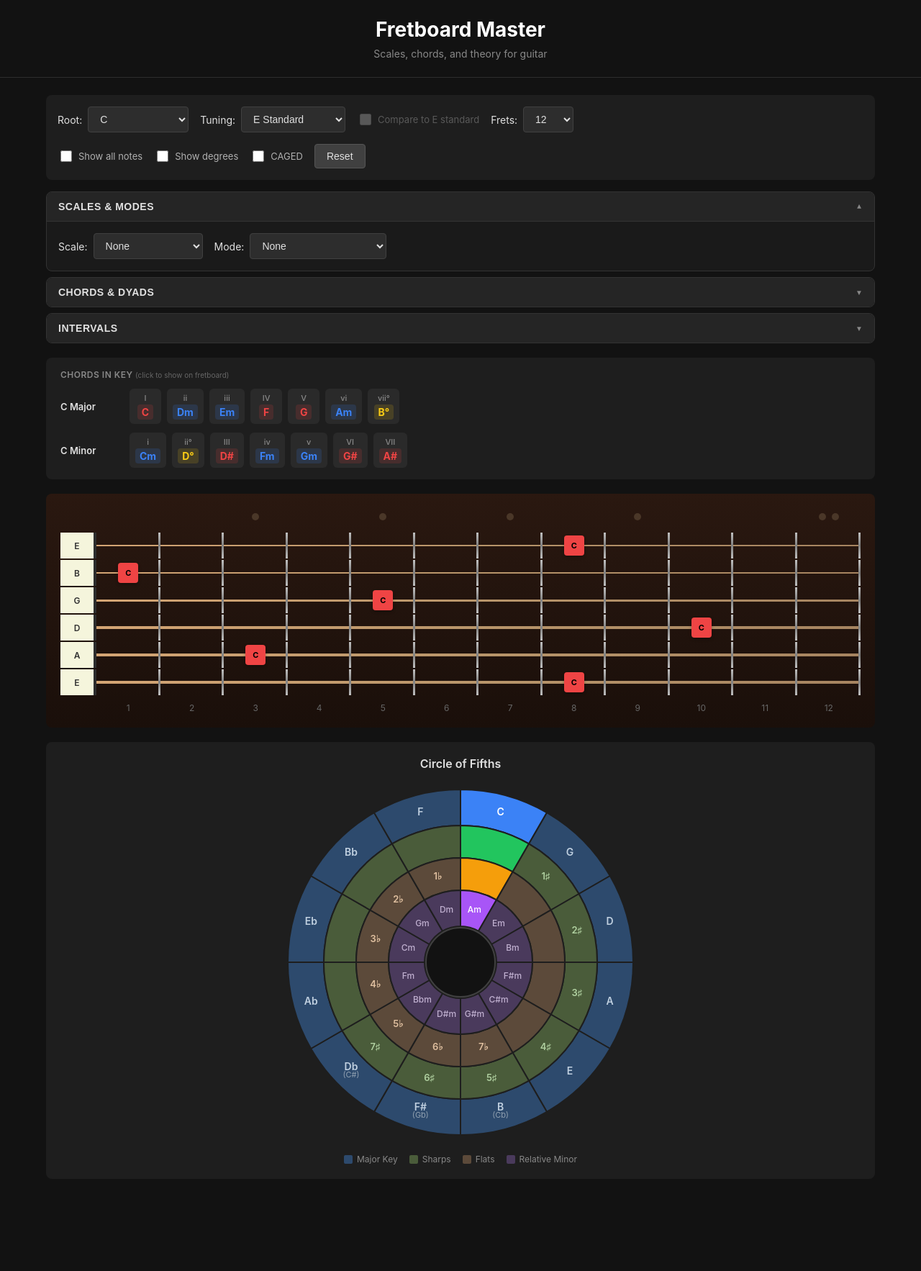
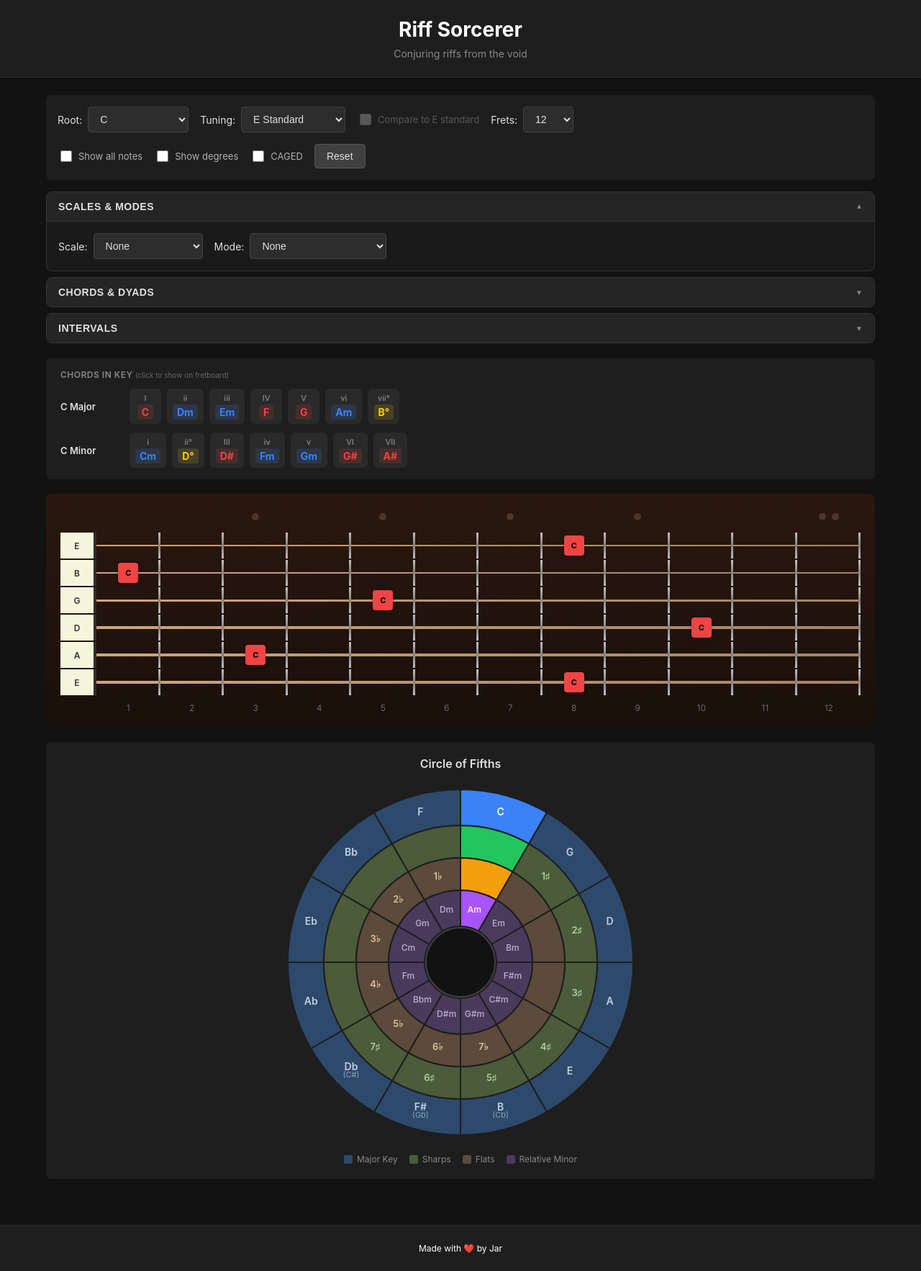
Before and after one commit to jaronaearle/sludge-pit, a React (Vite) app: page / in a window 1280 px wide. Shown: the whole page at 72% size. Before the commit the page ends 1662 px from the top, so only its background shows below. Built offline with nearby package versions, Linux system fonts and the light colour scheme.

Commit message:
random page title on load.

```diff
--- a/src/App.module.css
+++ b/src/App.module.css
@@ -8,6 +8,7 @@
 .header {
   padding: 24px;
   text-align: center;
+  background: #1e1e1e;
   border-bottom: 1px solid #2d2d2d;
 }
 
@@ -30,6 +31,16 @@
   padding: 24px;
 }
 
+.footer {
+  text-align: center;
+  padding: 24px;
+  color: #fff;
+  font-size: 12px;
+  background: #1e1e1e;
+  border-top: 1px solid #2d2d2d;
+  margin-top: 40px;
+}
+
 /* Global reset */
 :global(*) {
   box-sizing: border-box;
--- a/src/App.tsx
+++ b/src/App.tsx
@@ -1,180 +1,229 @@
-import { useState } from 'react'
-import { Note, SelectedIntervals, ScaleType, DyadType, TriadType, SeventhChordType, ExtendedChordType, ModeType, InversionType, TuningId, FretCount, CAGEDShape, ScalePosition, StringNumber } from './types/music'
-import { Fretboard } from './components/Fretboard/Fretboard'
-import { Controls } from './components/Controls/Controls'
-import { KeyReference } from './components/KeyReference/KeyReference'
-import { ScaleReference } from './components/ScaleReference/ScaleReference'
-import { ChordVoicings } from './components/ChordVoicings/ChordVoicings'
-import { CircleOfFifths } from './components/CircleOfFifths/CircleOfFifths'
-import { TUNINGS } from './utils/music'
-import styles from './App.module.css'
+import { useState } from "react";
+import {
+  Note,
+  SelectedIntervals,
+  ScaleType,
+  DyadType,
+  TriadType,
+  SeventhChordType,
+  ExtendedChordType,
+  ModeType,
+  InversionType,
+  TuningId,
+  FretCount,
+  CAGEDShape,
+  ScalePosition,
+  StringNumber,
+} from "./types/music";
+import { Fretboard } from "./components/Fretboard/Fretboard";
+import { Controls } from "./components/Controls/Controls";
+import { KeyReference } from "./components/KeyReference/KeyReference";
+import { ScaleReference } from "./components/ScaleReference/ScaleReference";
+import { ChordVoicings } from "./components/ChordVoicings/ChordVoicings";
+import { CircleOfFifths } from "./components/CircleOfFifths/CircleOfFifths";
+import { TUNINGS } from "./utils/music";
+import styles from "./App.module.css";
+
+// Fun dynamic names - randomly picked on each load
+const APP_NAMES = [
+  { title: "Fret Daddy", subtitle: "Who's your fret daddy now?" },
+  { title: "String Theory", subtitle: "It's not rocket science... wait" },
+  { title: "Neck Nerd", subtitle: "Embrace the obsession" },
+  { title: "The Fretboard Wizard", subtitle: "You're a guitarist, Harry" },
+  { title: "Shred Lab", subtitle: "Where shredders are born" },
+  { title: "The Tone Zone", subtitle: "You have entered... the tone zone" },
+  { title: "Chord Lord", subtitle: "Ruler of the six strings" },
+  { title: "Six String Brain", subtitle: "Download complete" },
+  { title: "Fret Neckromancer", subtitle: "Raising dead notes since 2026" },
+  { title: "Scale Warlock", subtitle: "Dark modes and darker scales" },
+  { title: "The Doom Frets", subtitle: "Tune low, play slow" },
+  { title: "Guitar Grimoire", subtitle: "Ancient secrets of the neck" },
+  { title: "Riff Sorcerer", subtitle: "Conjuring riffs from the void" },
+  { title: "The Chord Summoner", subtitle: "I invoke thee, Cmaj7" },
+  {
+    title: "Fretboard of Doom",
+    subtitle: "All hope abandon, ye who fret here",
+  },
+  { title: "Scale Slayer", subtitle: "No scale shall survive" },
+  { title: "The Neck Oracle", subtitle: "The frets have spoken" },
+  { title: "Tone Conjurer", subtitle: "Summoning frequencies" },
+  { title: "Fret Overlord", subtitle: "Bow before the fretboard" },
+  { title: "The Shred Reaper", subtitle: "Harvesting notes at 200 BPM" },
+];
 
 function App() {
-  const [rootNote, setRootNote] = useState<Note>('C')
-  const [chordRoot, setChordRoot] = useState<Note>('C') // Separate root for chord display
-  const [showAllNotes, setShowAllNotes] = useState(false)
-  const [showDegrees, setShowDegrees] = useState(false)
-  const [selectedIntervals, setSelectedIntervals] = useState<SelectedIntervals>([])
-  const [scaleType, setScaleType] = useState<ScaleType>('none')
-  const [dyadType, setDyadType] = useState<DyadType>('none')
-  const [triadType, setTriadType] = useState<TriadType>('none')
-  const [seventhChordType, setSeventhChordType] = useState<SeventhChordType>('none')
-  const [extendedChordType, setExtendedChordType] = useState<ExtendedChordType>('none')
-  const [modeType, setModeType] = useState<ModeType>('none')
-  const [inversionType, setInversionType] = useState<InversionType>('root')
-  const [tuningId, setTuningId] = useState<TuningId>('e_standard')
-  const [showReference, setShowReference] = useState(false)
-  const [fretCount, setFretCount] = useState<FretCount>(12)
-  const [showCAGED, setShowCAGED] = useState(false)
-  const [cagedShape, setCagedShape] = useState<CAGEDShape | 'all'>('all')
-  const [scalePosition, setScalePosition] = useState<ScalePosition>('all')
-  const [singleStringMode, setSingleStringMode] = useState(false)
-  const [selectedString, setSelectedString] = useState<StringNumber>(6) // Default to low E
+  // Pick a random name on initial load
+  const [appName] = useState(
+    () => APP_NAMES[Math.floor(Math.random() * APP_NAMES.length)],
+  );
+  const [rootNote, setRootNote] = useState<Note>("C");
+  const [chordRoot, setChordRoot] = useState<Note>("C"); // Separate root for chord display
+  const [showAllNotes, setShowAllNotes] = useState(false);
+  const [showDegrees, setShowDegrees] = useState(false);
+  const [selectedIntervals, setSelectedIntervals] = useState<SelectedIntervals>(
+    [],
+  );
+  const [scaleType, setScaleType] = useState<ScaleType>("none");
+  const [dyadType, setDyadType] = useState<DyadType>("none");
+  const [triadType, setTriadType] = useState<TriadType>("none");
+  const [seventhChordType, setSeventhChordType] =
+    useState<SeventhChordType>("none");
+  const [extendedChordType, setExtendedChordType] =
+    useState<ExtendedChordType>("none");
+  const [modeType, setModeType] = useState<ModeType>("none");
+  const [inversionType, setInversionType] = useState<InversionType>("root");
+  const [tuningId, setTuningId] = useState<TuningId>("e_standard");
+  const [showReference, setShowReference] = useState(false);
+  const [fretCount, setFretCount] = useState<FretCount>(12);
+  const [showCAGED, setShowCAGED] = useState(false);
+  const [cagedShape, setCagedShape] = useState<CAGEDShape | "all">("all");
+  const [scalePosition, setScalePosition] = useState<ScalePosition>("all");
+  const [singleStringMode, setSingleStringMode] = useState(false);
+  const [selectedString, setSelectedString] = useState<StringNumber>(6); // Default to low E
 
   // Clear chords when selecting a scale
   const clearChords = () => {
-    setDyadType('none')
-    setTriadType('none')
-    setSeventhChordType('none')
-    setExtendedChordType('none')
-    setInversionType('root')
-    setChordRoot(rootNote) // Reset chord root to key root
-  }
+    setDyadType("none");
+    setTriadType("none");
+    setSeventhChordType("none");
+    setExtendedChordType("none");
+    setInversionType("root");
+    setChordRoot(rootNote); // Reset chord root to key root
+  };
 
   // Clear scales when selecting a chord
   const clearScales = () => {
-    setScaleType('none')
-    setModeType('none')
-  }
+    setScaleType("none");
+    setModeType("none");
+  };
 
   // Wrapped setters with mutual exclusivity
   const handleScaleTypeChange = (scale: ScaleType) => {
-    if (scale !== 'none') {
-      clearChords()
-      setModeType('none') // Only one scale at a time
+    if (scale !== "none") {
+      clearChords();
+      setModeType("none"); // Only one scale at a time
     }
-    setScaleType(scale)
-  }
+    setScaleType(scale);
+  };
 
   const handleModeTypeChange = (mode: ModeType) => {
-    if (mode !== 'none') {
-      clearChords()
-      setScaleType('none') // Only one scale/mode at a time
+    if (mode !== "none") {
+      clearChords();
+      setScaleType("none"); // Only one scale/mode at a time
     }
-    setModeType(mode)
-  }
+    setModeType(mode);
+  };
 
   const handleDyadTypeChange = (dyad: DyadType) => {
-    if (dyad !== 'none') {
-      clearScales()
-      setTriadType('none')
-      setSeventhChordType('none')
-      setExtendedChordType('none')
-      setChordRoot(rootNote) // Use key root for new chord
+    if (dyad !== "none") {
+      clearScales();
+      setTriadType("none");
+      setSeventhChordType("none");
+      setExtendedChordType("none");
+      setChordRoot(rootNote); // Use key root for new chord
     }
-    setDyadType(dyad)
-  }
+    setDyadType(dyad);
+  };
 
   const handleTriadTypeChange = (triad: TriadType) => {
-    if (triad !== 'none') {
-      clearScales()
-      setDyadType('none')
-      setSeventhChordType('none')
-      setExtendedChordType('none')
-      setChordRoot(rootNote) // Use key root for new chord
+    if (triad !== "none") {
+      clearScales();
+      setDyadType("none");
+      setSeventhChordType("none");
+      setExtendedChordType("none");
+      setChordRoot(rootNote); // Use key root for new chord
     }
-    setTriadType(triad)
-  }
+    setTriadType(triad);
+  };
 
   const handleSeventhChordTypeChange = (chord: SeventhChordType) => {
-    if (chord !== 'none') {
-      clearScales()
-      setDyadType('none')
-      setTriadType('none')
-      setExtendedChordType('none')
-      setChordRoot(rootNote) // Use key root for new chord
+    if (chord !== "none") {
+      clearScales();
+      setDyadType("none");
+      setTriadType("none");
+      setExtendedChordType("none");
+      setChordRoot(rootNote); // Use key root for new chord
     }
-    setSeventhChordType(chord)
-  }
+    setSeventhChordType(chord);
+  };
 
   const handleExtendedChordTypeChange = (chord: ExtendedChordType) => {
-    if (chord !== 'none') {
-      clearScales()
-      setDyadType('none')
-      setTriadType('none')
-      setSeventhChordType('none')
-      setChordRoot(rootNote) // Use key root for new chord
+    if (chord !== "none") {
+      clearScales();
+      setDyadType("none");
+      setTriadType("none");
+      setSeventhChordType("none");
+      setChordRoot(rootNote); // Use key root for new chord
     }
-    setExtendedChordType(chord)
-  }
+    setExtendedChordType(chord);
+  };
 
   // Reset section handlers (preserve root note)
   const handleResetScales = () => {
-    setScaleType('none')
-    setModeType('none')
-    setScalePosition('all')
-    setSingleStringMode(false)
-  }
+    setScaleType("none");
+    setModeType("none");
+    setScalePosition("all");
+    setSingleStringMode(false);
+  };
 
   const handleResetChords = () => {
-    setDyadType('none')
-    setTriadType('none')
-    setSeventhChordType('none')
-    setExtendedChordType('none')
-    setInversionType('root')
-    setChordRoot(rootNote)
-  }
+    setDyadType("none");
+    setTriadType("none");
+    setSeventhChordType("none");
+    setExtendedChordType("none");
+    setInversionType("root");
+    setChordRoot(rootNote);
+  };
 
   // Sync chordRoot when rootNote changes
   const handleRootNoteChange = (note: Note) => {
-    setRootNote(note)
-    setChordRoot(note) // Keep chord root in sync with key root
-  }
+    setRootNote(note);
+    setChordRoot(note); // Keep chord root in sync with key root
+  };
 
   const handleReset = () => {
-    setRootNote('C')
-    setChordRoot('C')
-    setShowAllNotes(false)
-    setShowDegrees(false)
-    setSelectedIntervals([])
-    setScaleType('none')
-    setDyadType('none')
-    setTriadType('none')
-    setSeventhChordType('none')
-    setExtendedChordType('none')
-    setModeType('none')
-    setInversionType('root')
-    setTuningId('e_standard')
-    setShowReference(false)
-    setFretCount(12)
-    setShowCAGED(false)
-    setCagedShape('all')
-    setScalePosition('all')
-    setSingleStringMode(false)
-    setSelectedString(6)
-  }
+    setRootNote("C");
+    setChordRoot("C");
+    setShowAllNotes(false);
+    setShowDegrees(false);
+    setSelectedIntervals([]);
+    setScaleType("none");
+    setDyadType("none");
+    setTriadType("none");
+    setSeventhChordType("none");
+    setExtendedChordType("none");
+    setModeType("none");
+    setInversionType("root");
+    setTuningId("e_standard");
+    setShowReference(false);
+    setFretCount(12);
+    setShowCAGED(false);
+    setCagedShape("all");
+    setScalePosition("all");
+    setSingleStringMode(false);
+    setSelectedString(6);
+  };
 
-  const currentTuning = TUNINGS[tuningId]
-  const referenceTuning = TUNINGS['e_standard']
+  const currentTuning = TUNINGS[tuningId];
+  const referenceTuning = TUNINGS["e_standard"];
 
   // Handle chord selection from KeyReference (keeps rootNote, only changes chord)
   const handleChordSelect = (selectedChordRoot: Note, quality: TriadType) => {
-    setChordRoot(selectedChordRoot) // Only change chord root, not key root
-    setTriadType(quality)
+    setChordRoot(selectedChordRoot); // Only change chord root, not key root
+    setTriadType(quality);
     // Clear other chord types to focus on the selected triad
-    setDyadType('none')
-    setSeventhChordType('none')
-    setExtendedChordType('none')
-    clearScales()
-    setInversionType('root')
-  }
-
+    setDyadType("none");
+    setSeventhChordType("none");
+    setExtendedChordType("none");
+    clearScales();
+    setInversionType("root");
+  };
 
   return (
     <div className={styles.app}>
       <header className={styles.header}>
-        <h1 className={styles.title}>Fretboard Master</h1>
-        <p className={styles.subtitle}>Scales, chords, and theory for guitar</p>
+        <h1 className={styles.title}>{appName.title}</h1>
+        <p className={styles.subtitle}>{appName.subtitle}</p>
       </header>
 
       <main className={styles.main}>
@@ -235,7 +284,7 @@ function App() {
           modeType={modeType}
         />
 
-        {showReference && tuningId !== 'e_standard' && (
+        {showReference && tuningId !== "e_standard" && (
           <Fretboard
             rootNote={rootNote}
             chordRoot={chordRoot}
@@ -281,7 +330,7 @@ function App() {
           scalePosition={scalePosition}
           singleStringMode={singleStringMode}
           selectedString={selectedString}
-          label={tuningId !== 'e_standard' ? currentTuning.name : undefined}
+          label={tuningId !== "e_standard" ? currentTuning.name : undefined}
         />
 
         <ChordVoicings
@@ -296,8 +345,10 @@ function App() {
           onScaleTypeChange={setScaleType}
         />
       </main>
+
+      <footer className={styles.footer}>Made with ❤️ by Jar</footer>
     </div>
-  )
+  );
 }
 
-export default App
+export default App;
```
